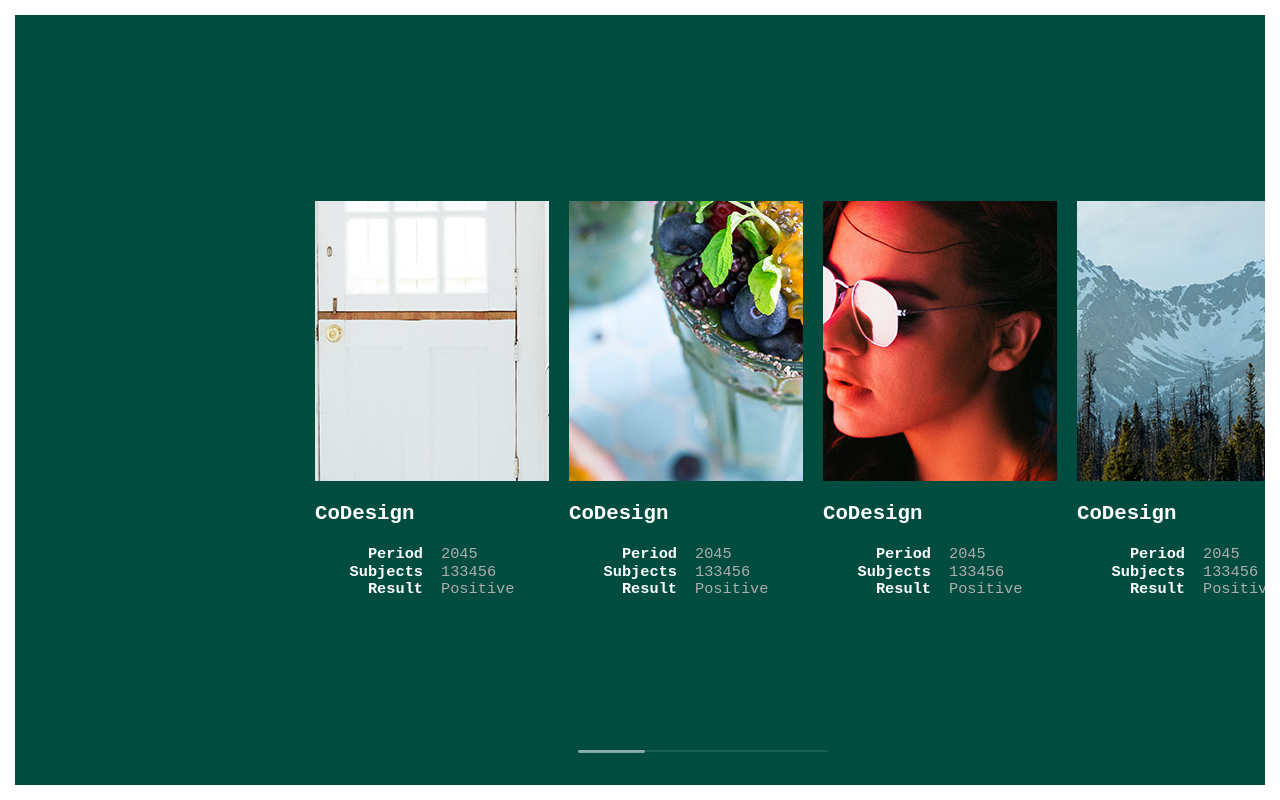
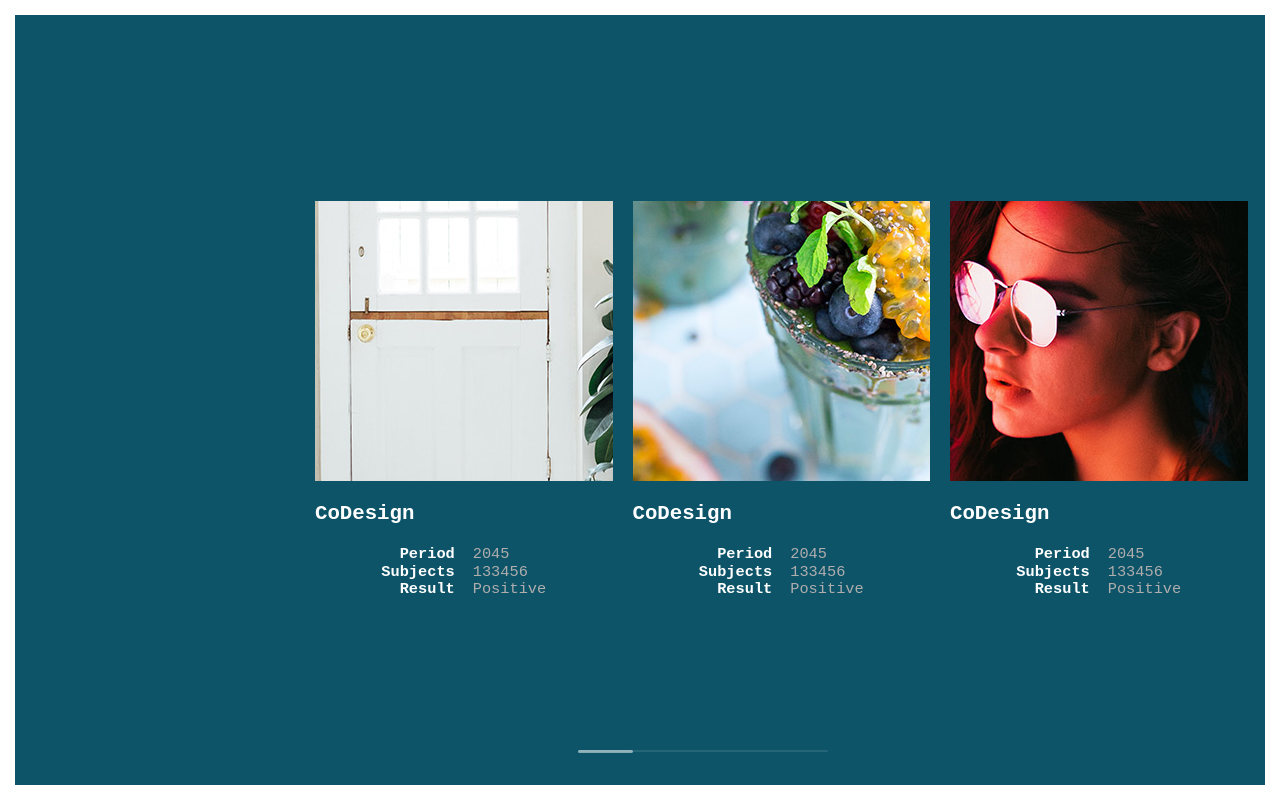
Before and after one commit to momin-ctg/co_bluprint, a website: page index.html in a window 1280 px wide. Drawn offline with nearby package versions, Linux system fonts and the light colour scheme.

Commit message:
last commit from office

```diff
--- a/css/demo.css
+++ b/css/demo.css
@@ -8,7 +8,7 @@
 body {
     font-family: 'Overpass Mono', monospace;
     color: #edecf2;
-    background: #004D40;
+    background: #0d5469;
     -webkit-font-smoothing: antialiased;
     -moz-osx-font-smoothing: grayscale;
 }
--- a/index.html
+++ b/index.html
@@ -515,7 +515,7 @@
 <script>
 
     var swiper = new Swiper('.swiper-container', {
-        spaceBetween:30,
+        spaceBetween:50,
         speed: 300,
         mode: 'horizontal',
         slidesPerView:5,
@@ -534,20 +534,20 @@
 
         breakpoints: {
             1800:{
-                slidesPerView: 5,
+                slidesPerView: 4,
                 spaceBetween: 20
             },
 
             1200: {
-                slidesPerView: 4,
+                slidesPerView: 3,
                 spaceBetween: 20
             },
             992: {
-                slidesPerView: 3,
+                slidesPerView: 2,
                 spaceBetween: 20
             },
             768: {
-                slidesPerView: 2,
+                slidesPerView: 1,
                 spaceBetween: 20
             },
             576: {
```
Also changed, not shown: projects.html (+1 -1 lines).
